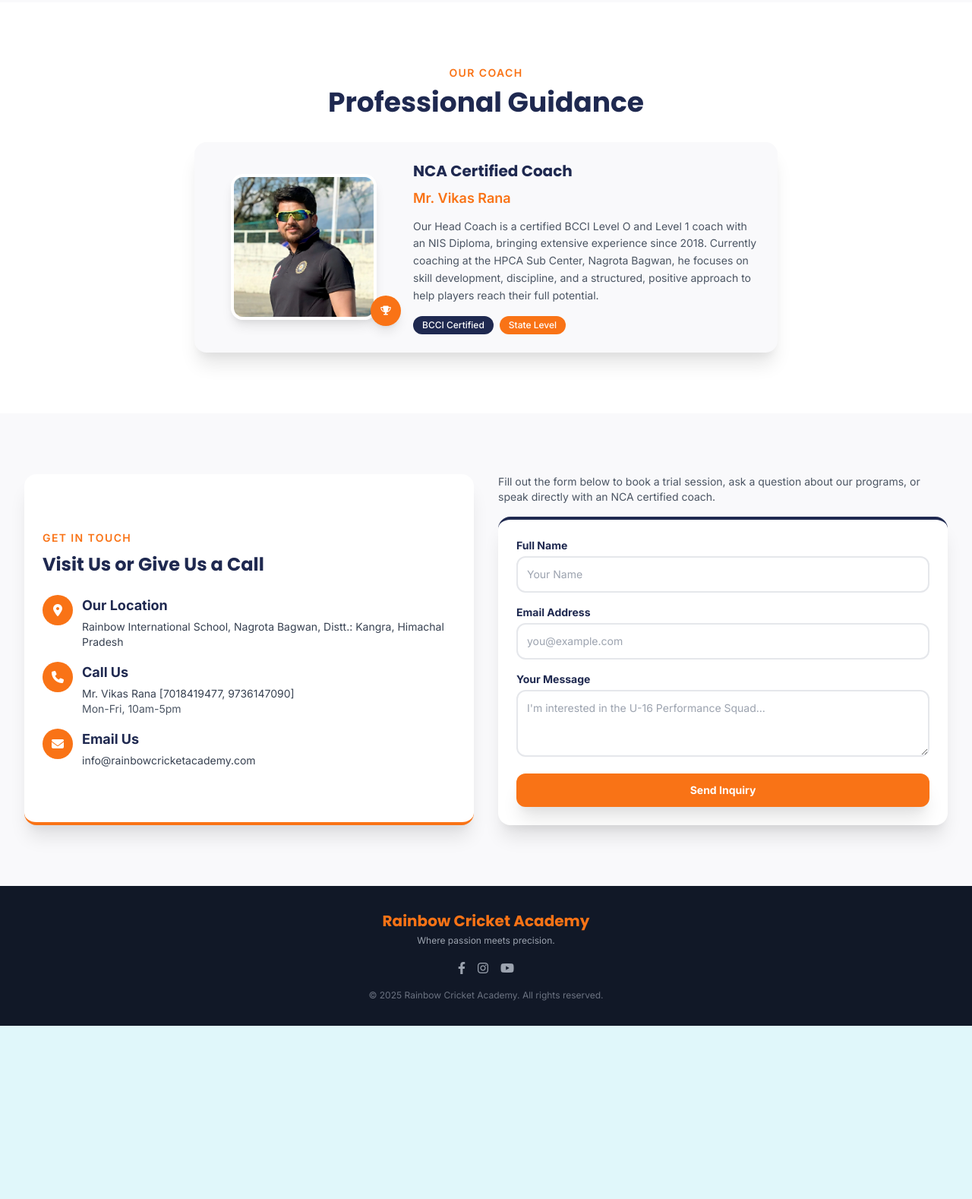
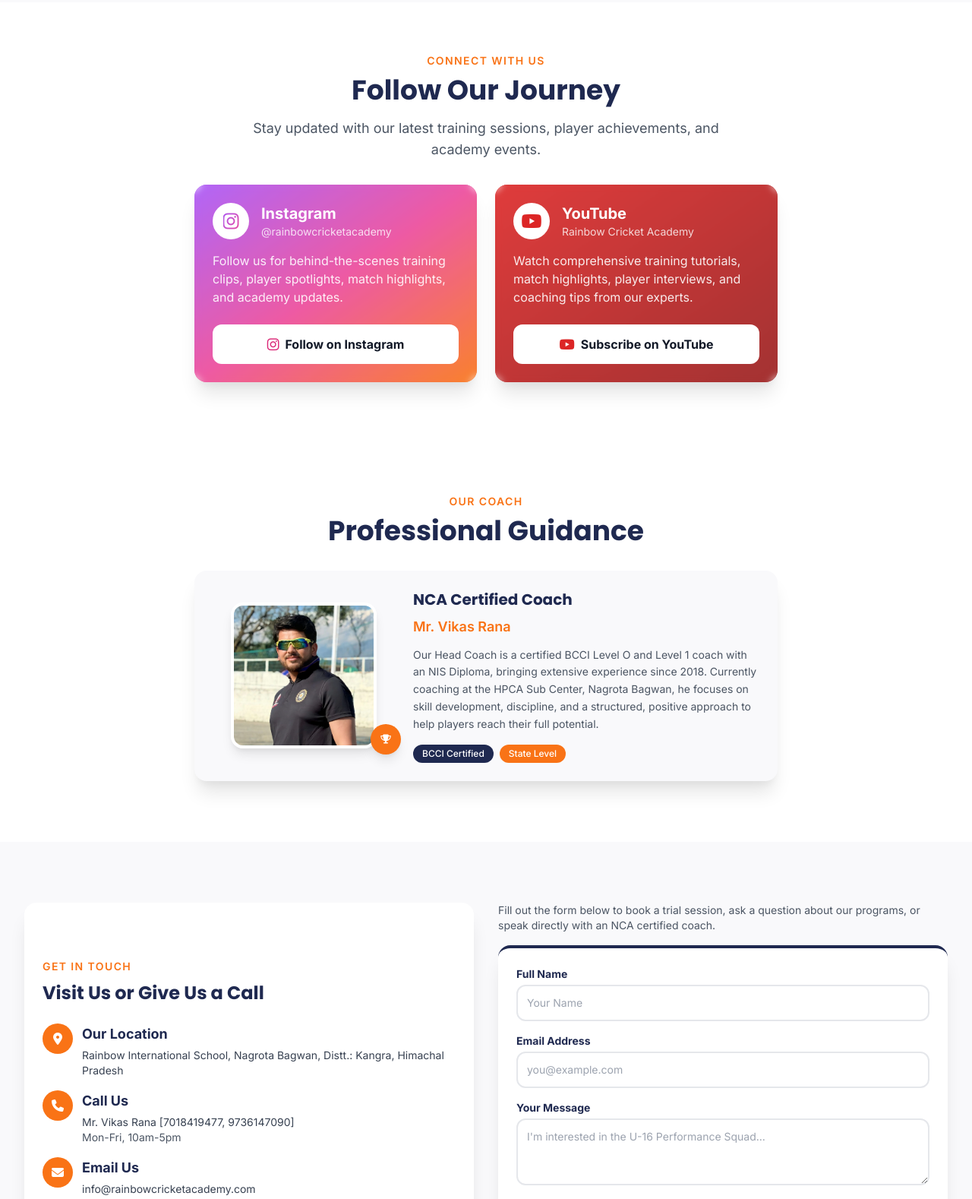
Before and after one commit to anvi7gaur-lab/Website, a plain HTML site: page index.html in a window 1280 px wide. Shown: the part 2153-3731 px from the top of the page at 76% size. Before the commit the page ends 3503 px from the top, so only its background shows below. Drawn offline with nearby package versions, Linux system fonts and the light colour scheme.

Commit message:
Add files via upload

```diff
--- a/index.html
+++ b/index.html
@@ -48,6 +48,14 @@
 
         .mobile-menu {
             transition: all 0.3s ease;
+        }
+
+        .social-hover {
+            transition: all 0.3s ease;
+        }
+
+        .social-hover:hover {
+            transform: translateY(-3px);
         }
     </style>
 </head>
@@ -414,134 +422,69 @@
     </div>
 </section>
 
-<script>
-    // Professional Slideshow Functionality
-    document.addEventListener('DOMContentLoaded', function () {
-        const slides = document.querySelectorAll('.slide');
-        const indicators = document.querySelectorAll('.slide-indicator');
-        const prevBtn = document.getElementById('prevBtn');
-        const nextBtn = document.getElementById('nextBtn');
-        const progressBar = document.getElementById('progressBar');
-        const slideCounter = document.getElementById('slideCounter');
+    <!-- ========== SOCIAL MEDIA SECTION ========== -->
+    <section id="social" class="py-12 sm:py-16 bg-white">
+        <div class="max-w-5xl mx-auto px-4 sm:px-6 lg:px-8">
+            <div class="text-center mb-8">
+                <span class="text-accent text-sm font-semibold uppercase tracking-widest">Connect With Us</span>
+                <h2 class="text-3xl sm:text-4xl font-heading font-bold text-primary mt-2 mb-4">
+                    Follow Our Journey
+                </h2>
+                <p class="text-gray-600 max-w-2xl mx-auto text-lg">
+                    Stay updated with our latest training sessions, player achievements, and academy events.
+                </p>
+            </div>
 
-        let currentSlide = 0;
-        let slideInterval;
-        const slideDuration = 5000; // 5 seconds per slide
+            <div class="grid grid-cols-1 md:grid-cols-2 gap-6 max-w-3xl mx-auto">
+                <!-- Instagram Card -->
+                <div class="bg-gradient-to-br from-purple-500 via-pink-500 to-orange-500 rounded-2xl overflow-hidden shadow-large">
+                    <div class="bg-white/10 backdrop-blur-sm p-6 h-full flex flex-col">
+                        <div class="flex items-center mb-4">
+                            <div class="w-12 h-12 bg-white rounded-full flex items-center justify-center mr-4">
+                                <i class="fab fa-instagram text-2xl text-transparent bg-gradient-to-br from-purple-500 to-pink-500 bg-clip-text"></i>
+                            </div>
+                            <div>
+                                <h3 class="text-xl font-bold text-white">Instagram</h3>
+                                <p class="text-white/80 text-sm">@rainbowcricketacademy</p>
+                            </div>
+                        </div>
+                        <p class="text-white/90 mb-6 flex-grow">
+                            Follow us for behind-the-scenes training clips, player spotlights, match highlights, and academy updates.
+                        </p>
+                        <a href="https://instagram.com/rainbowcricketacademy" target="_blank"
+                           class="social-hover inline-flex items-center justify-center bg-white text-gray-900 font-bold py-3 px-6 rounded-xl hover:shadow-xl transition-all duration-300">
+                            <i class="fab fa-instagram mr-2 text-lg text-pink-600"></i>
+                            Follow on Instagram
+                        </a>
+                    </div>
+                </div>
 
-        // Initialize slideshow
-        function initSlideshow() {
-            showSlide(0);
-            startAutoPlay();
-        }
+                <!-- YouTube Card -->
+                <div class="bg-gradient-to-br from-red-600 to-red-800 rounded-2xl overflow-hidden shadow-large">
+                    <div class="bg-white/10 backdrop-blur-sm p-6 h-full flex flex-col">
+                        <div class="flex items-center mb-4">
+                            <div class="w-12 h-12 bg-white rounded-full flex items-center justify-center mr-4">
+                                <i class="fab fa-youtube text-2xl text-red-600"></i>
+                            </div>
+                            <div>
+                                <h3 class="text-xl font-bold text-white">YouTube</h3>
+                                <p class="text-white/80 text-sm">Rainbow Cricket Academy</p>
+                            </div>
+                        </div>
+                        <p class="text-white/90 mb-6 flex-grow">
+                            Watch comprehensive training tutorials, match highlights, player interviews, and coaching tips from our experts.
+                        </p>
+                        <a href="https://youtube.com/c/RainbowCricketAcademy" target="_blank"
+                           class="social-hover inline-flex items-center justify-center bg-white text-gray-900 font-bold py-3 px-6 rounded-xl hover:shadow-xl transition-all duration-300">
+                            <i class="fab fa-youtube mr-2 text-lg text-red-600"></i>
+                            Subscribe on YouTube
+                        </a>
+                    </div>
+                </div>
+            </div>
+        </div>
+    </section>
 
-        // Show specific slide
-        function showSlide(index) {
-            // Hide all slides
-            slides.forEach(slide => {
-                slide.style.opacity = '0';
-                slide.style.zIndex = '1';
-            });
-
-            // Remove active class from indicators
-            indicators.forEach(indicator => indicator.classList.remove('active'));
-
-            // Update current slide
-            currentSlide = index;
-
-            // Show current slide
-            slides[currentSlide].style.opacity = '1';
-            slides[currentSlide].style.zIndex = '2';
-
-            // Update active indicator
-            indicators[currentSlide].classList.add('active');
-
-            // Update slide counter
-            slideCounter.textContent = `${currentSlide + 1} / ${slides.length}`;
-
-            // Reset progress bar
-            resetProgressBar();
-        }
-
-        // Next slide
-        function nextSlide() {
-            const nextIndex = (currentSlide + 1) % slides.length;
-            showSlide(nextIndex);
-        }
-
-        // Previous slide
-        function prevSlide() {
-            const prevIndex = (currentSlide - 1 + slides.length) % slides.length;
-            showSlide(prevIndex);
-        }
-
-        // Start auto-play
-        function startAutoPlay() {
-            slideInterval = setInterval(nextSlide, slideDuration);
-        }
-
-        // Reset progress bar animation
-        function resetProgressBar() {
-            progressBar.style.transition = 'none';
-            progressBar.style.width = '0%';
-
-            // Trigger reflow
-            progressBar.offsetHeight;
-
-            // Animate progress bar
-            progressBar.style.transition = `width ${slideDuration}ms linear`;
-            progressBar.style.width = '100%';
-        }
-
-        // Event listeners
-        prevBtn.addEventListener('click', () => {
-            clearInterval(slideInterval);
-            prevSlide();
-            startAutoPlay();
-        });
-
-        nextBtn.addEventListener('click', () => {
-            clearInterval(slideInterval);
-            nextSlide();
-            startAutoPlay();
-        });
-
-        indicators.forEach((indicator, index) => {
-            indicator.addEventListener('click', () => {
-                clearInterval(slideInterval);
-                showSlide(index);
-                startAutoPlay();
-            });
-        });
-
-        // Keyboard navigation
-        document.addEventListener('keydown', (e) => {
-            if (e.key === 'ArrowLeft') {
-                clearInterval(slideInterval);
-                prevSlide();
-                startAutoPlay();
-            } else if (e.key === 'ArrowRight') {
-                clearInterval(slideInterval);
-                nextSlide();
-                startAutoPlay();
-            }
-        });
-
-        // Pause on hover
-        const slideshow = document.querySelector('.relative.overflow-hidden');
-        slideshow.addEventListener('mouseenter', () => {
-            clearInterval(slideInterval);
-            progressBar.style.transition = 'none';
-            progressBar.style.width = progressBar.style.width;
-        });
-
-        slideshow.addEventListener('mouseleave', () => {
-            startAutoPlay();
-        });
-
-        // Initialize the slideshow
-        initSlideshow();
-    });
-</script>
     <!-- ========== COACH SECTION ========== -->
     <section id="coach" class="py-12 sm:py-20 bg-white">
         <div class="max-w-6xl mx-auto px-4 sm:px-6 lg:px-8">
@@ -686,30 +629,54 @@
 
     <!-- ========== FOOTER SECTION ========== -->
     <footer class="bg-gray-900 text-white py-8">
-        <div class="max-w-7xl mx-auto px-4 sm:px-6 lg:px-8 text-center">
-            <div class="mb-4">
+        <div class="max-w-7xl mx-auto px-4 sm:px-6 lg:px-8">
+            <div class="grid grid-cols-1 md:grid-cols-3 gap-8">
+                <!-- Academy Info -->
+                <div class="text-center md:text-left">
                     <p class="text-xl font-heading font-bold text-accent">Rainbow Cricket Academy</p>
                     <p class="text-xs text-gray-400 mt-1">Where passion meets precision.</p>
+                    <div class="mt-4">
+                        <p class="text-sm text-gray-300">Rainbow International School, Nagrota Bagwan</p>
+                        <p class="text-sm text-gray-300">Distt.: Kangra, Himachal Pradesh</p>
+                    </div>
                 </div>
 
-            <div class="flex justify-center space-x-4 mb-4">
-                <a href="#" class="text-gray-400 hover:text-accent transition duration-150"
-                    aria-label="Facebook">
-                    <i class="fab fa-facebook-f"></i>
-                </a>
-                <a href="#" class="text-gray-400 hover:text-accent transition duration-150"
-                    aria-label="Instagram">
+                <!-- Quick Links -->
+                <div class="text-center">
+                    <h4 class="text-lg font-bold text-white mb-4">Quick Links</h4>
+                    <div class="flex flex-col space-y-2">
+                        <a href="#about" class="text-gray-400 hover:text-accent transition duration-150 text-sm">Our Philosophy</a>
+                        <a href="#achievements" class="text-gray-400 hover:text-accent transition duration-150 text-sm">Success Stories</a>
+                        <a href="#coach" class="text-gray-400 hover:text-accent transition duration-150 text-sm">Our Coach</a>
+                        <a href="#contact" class="text-gray-400 hover:text-accent transition duration-150 text-sm">Join Us</a>
+                    </div>
+                </div>
+
+                <!-- Social Media & Contact -->
+                <div class="text-center md:text-right">
+                    <h4 class="text-lg font-bold text-white mb-4">Connect With Us</h4>
+                    <div class="flex justify-center md:justify-end space-x-4 mb-4">
+                        <a href="https://www.instagram.com/rainbow_cricket_academy__?igsh=MWp5em9vcnoybmYwbw==" target="_blank"
+                           class="social-hover w-10 h-10 bg-gradient-to-br from-purple-500 to-pink-500 rounded-full flex items-center justify-center text-white shadow-lg">
                             <i class="fab fa-instagram"></i>
                         </a>
-                <a href="#" class="text-gray-400 hover:text-accent transition duration-150"
-                    aria-label="YouTube">
+                        <a href="https://youtube.com/@vikasrana1616?si=gUgEwLyjQVqRQxMY" target="_blank"
+                           class="social-hover w-10 h-10 bg-red-600 rounded-full flex items-center justify-center text-white shadow-lg">
                             <i class="fab fa-youtube"></i>
                         </a>
                     </div>
+                    <div class="text-sm text-gray-400">
+                        <p>Mr. Vikas Rana: 7018419477, 9736147090</p>
+                        <p class="mt-1">info@rainbowcricketacademy.com</p>
+                    </div>
+                </div>
+            </div>
 
+            <div class="border-t border-gray-800 mt-8 pt-6 text-center">
                 <p class="text-xs text-gray-500">
                     &copy; 2025 Rainbow Cricket Academy. All rights reserved.
                 </p>
+            </div>
         </div>
     </footer>
 
@@ -828,4 +795,25 @@
                 } else if (e.key === 'ArrowRight') {
                     clearInterval(slideInterval);
                     nextSlide();
-                    start
+                    startAutoPlay();
+                }
+            });
+
+            // Pause on hover
+            const slideshow = document.querySelector('.relative.overflow-hidden');
+            slideshow.addEventListener('mouseenter', () => {
+                clearInterval(slideInterval);
+                progressBar.style.transition = 'none';
+                progressBar.style.width = progressBar.style.width;
+            });
+
+            slideshow.addEventListener('mouseleave', () => {
+                startAutoPlay();
+            });
+
+            // Initialize the slideshow
+            initSlideshow();
+        });
+    </script>
+</body>
+</html>
```
Lines whose indentation alone changed are shown as unchanged.
